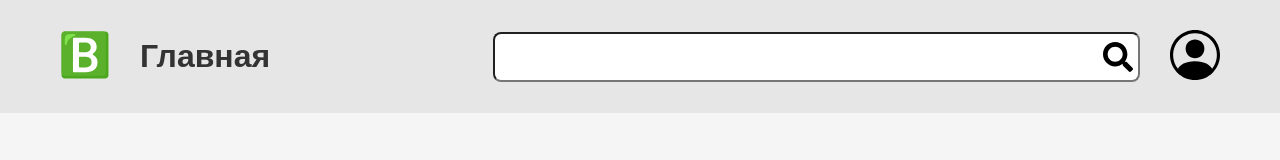
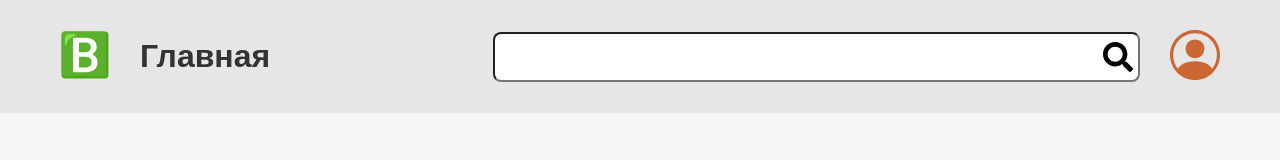
Before and after one commit to chalkinanatalya/blogget-react-js, a React (Create React App) app: page / in a window 1280 px wide. Shown: the top 160 px of the page. Built offline with nearby package versions, Linux system fonts and the light colour scheme; the HTML template or start-up script is replaced by a standard one.

Commit message:
other components

```diff
--- a/src/App.js
+++ b/src/App.js
@@ -1,10 +1,11 @@
 import {Header} from './components/Header/Header';
+import { Main } from './components/Main/Main';
 
 function App() {
   return (
     <>
       <Header />
-      <main />
+      <Main />
     </>
   );
 }
--- a/src/components/Header/Auth/Auth.jsx
+++ b/src/components/Header/Auth/Auth.jsx
@@ -1,10 +1,10 @@
 import style from './Auth.module.css';
-import login from './img/login.svg'
 
-export const Auth = () => {
-  return (
-    <button className={style.button}>
-      <img className={style.photo} src={login} alt="Авторизация"/>
-    </button>
-  );
-}
+export const Auth = () => (
+  <button className={style.button}>
+    <svg className={style.svg} width="128" height="128" viewBox="0 0 128 128" fill="currentColor" xmlns="http://www.w3.org/2000/svg">
+      <path d="M88 48C88 54.3652 85.4714 60.4697 80.9706 64.9706C76.4697 69.4714 70.3652 72 64 72C57.6348 72 51.5303 69.4714 47.0294 64.9706C42.5286 60.4697 40 54.3652 40 48C40 41.6348 42.5286 35.5303 47.0294 31.0294C51.5303 26.5286 57.6348 24 64 24C70.3652 24 76.4697 26.5286 80.9706 31.0294C85.4714 35.5303 88 41.6348 88 48V48Z"/>
+      <path fillRule="evenodd" clipRule="evenodd" d="M0 64C0 47.0261 6.74284 30.7475 18.7452 18.7452C30.7475 6.74284 47.0261 0 64 0C80.9739 0 97.2525 6.74284 109.255 18.7452C121.257 30.7475 128 47.0261 128 64C128 80.9739 121.257 97.2525 109.255 109.255C97.2525 121.257 80.9739 128 64 128C47.0261 128 30.7475 121.257 18.7452 109.255C6.74284 97.2525 0 80.9739 0 64V64ZM64 8C53.4542 8.00056 43.1229 10.9789 34.1952 16.5922C25.2675 22.2055 18.1063 30.2257 13.5357 39.7295C8.96516 49.2334 7.17109 59.8347 8.35999 70.3133C9.54888 80.7918 13.6724 90.7217 20.256 98.96C25.936 89.808 38.44 80 64 80C89.56 80 102.056 89.8 107.744 98.96C114.328 90.7217 118.451 80.7918 119.64 70.3133C120.829 59.8347 119.035 49.2334 114.464 39.7295C109.894 30.2257 102.732 22.2055 93.8048 16.5922C84.8771 10.9789 74.5458 8.00056 64 8V8Z"/>
+    </svg>
+  </button>
+);
--- a/src/components/Header/Search/Search.jsx
+++ b/src/components/Header/Search/Search.jsx
@@ -1,16 +1,14 @@
 import style from './Search.module.css';
 
-export const Search = () => {
-  return (
-    <form className={style.form}>
-      <input className={style.search} type="search" />
-      <button className={style.button}>
+export const Search = () => (
+  <form className={style.form}>
+    <input className={style.search} type="search" />
+    <button className={style.button}>
       <svg className={style.svg} width="128" height="128" viewBox="0 0 128 128" fill="currentColor" xmlns="http://www.w3.org/2000/svg">
         <g>
           <path d="M126.25 110.675L101.325 85.75C100.2 84.625 98.675 84 97.075 84H93C99.9 75.175 104 64.075 104 52C104 23.275 80.725 0 52 0C23.275 0 0 23.275 0 52C0 80.725 23.275 104 52 104C64.075 104 75.175 99.9 84 93V97.075C84 98.675 84.625 100.2 85.75 101.325L110.675 126.25C113.025 128.6 116.825 128.6 119.15 126.25L126.225 119.175C128.575 116.825 128.575 113.025 126.25 110.675ZM52 84C34.325 84 20 69.7 20 52C20 34.325 34.3 20 52 20C69.675 20 84 34.3 84 52C84 69.675 69.7 84 52 84Z" fill="black"/>
         </g>
       </svg>
-      </button>
-    </form>
-  );
-}
+    </button>
+  </form>
+)
--- /dev/null
+++ b/src/components/Main/Main.jsx
@@ -0,0 +1,8 @@
+import {Layout} from '../Layout/Layout';
+import style from './Main.module.css';
+
+export const Main = () => (
+  <main className={style.main}>
+    <Layout />
+  </main>
+);
--- /dev/null
+++ b/src/components/Main/Main.module.css
@@ -0,0 +1,9 @@
+.main {
+    padding: 30px 0;
+  }
+
+  @media (min-width: 768px) {
+    .main {
+      padding: 50px 0;
+    }
+  }
--- /dev/null
+++ b/src/components/Main/index.jsx
@@ -0,0 +1,2 @@
+import {Main} from './Main';
+export default Main;
```
Also changed, not shown: src/components/Header/Header.jsx (+6 -6 lines), 1 other file (tests, documents, lock files or other folders).
